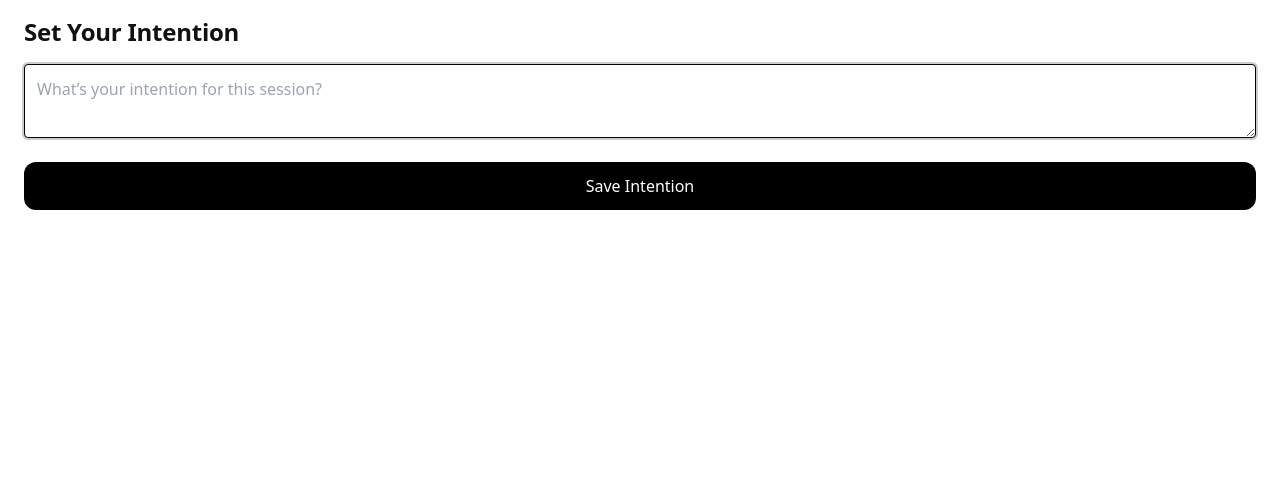
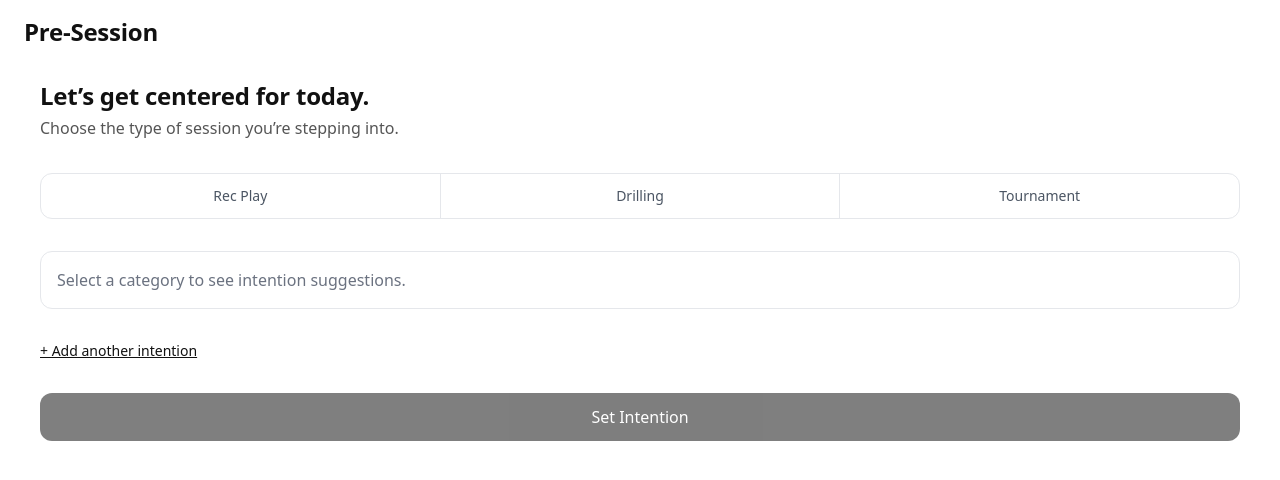
Before and after one commit to caseytaitel/pkkle, a React app in the folder frontend/: page /pre in a window 1280 px wide. Shown: the top 480 px of the page. Built offline with nearby package versions, Linux system fonts and the light colour scheme; the HTML template or start-up script is replaced by a standard one.

Commit message:
V2 Step 3: Complete Pre-Session overhaul (category selector, presets, secondary intention, save logic)

```diff
--- a/frontend/src/api/sessionsApi.ts
+++ b/frontend/src/api/sessionsApi.ts
@@ -4,6 +4,7 @@ import type { Session, SessionType } from "../types/Session";
 export interface CreateSessionInput {
   type: SessionType;
   intention?: string | null;
+  secondaryIntention?: string | null;
   emotion?: string | null;
   reflection?: string | null;
 }
--- /dev/null
+++ b/frontend/src/components/pre/CategorySelector.tsx
@@ -0,0 +1,41 @@
+import clsx from "clsx";
+
+type Category = "rec" | "drilling" | "tournament";
+
+interface CategorySelectorProps {
+  value: Category | null;
+  onChange: (c: Category) => void;
+}
+
+const OPTIONS: { label: string; value: Category }[] = [
+  { label: "Rec Play", value: "rec" },
+  { label: "Drilling", value: "drilling" },
+  { label: "Tournament", value: "tournament" },
+];
+
+export function CategorySelector({ value, onChange }: CategorySelectorProps) {
+  return (
+    <div className="flex rounded-xl border overflow-hidden bg-white">
+      {OPTIONS.map((opt, idx) => {
+        const active = value === opt.value;
+
+        return (
+          <button
+            type="button"
+            key={opt.value}
+            onClick={() => onChange(opt.value)}
+            className={clsx(
+              "flex-1 py-3 text-center text-sm font-medium transition",
+              active
+                ? "bg-black text-white"
+                : "text-gray-600 hover:bg-gray-100",
+              idx !== 0 && "border-l border-gray-200"
+            )}
+          >
+            {opt.label}
+          </button>
+        );
+      })}
+    </div>
+  );
+}
--- /dev/null
+++ b/frontend/src/components/pre/PrimaryIntentionSection.tsx
@@ -0,0 +1,113 @@
+import { useState } from "react";
+import clsx from "clsx";
+import { Textarea } from "../ui/Textarea";
+
+type Category = "rec" | "drilling" | "tournament";
+
+interface Props {
+  category: Category | null;
+  value: string;
+  onChange: (text: string) => void;
+}
+
+const PRESETS: Record<Category, string[]> = {
+  rec: [
+    "Stay loose and breathe.",
+    "Move with ease, not urgency.",
+    "Play one ball at a time.",
+    "Work the middle with patience.",
+    "Choose smart targets.",
+  ],
+  drilling: [
+    "Work hard. Have fun.",
+    "Active feet. Strong base.",
+    "Watch the ball. Let it come to you.",
+    "Progress > comfort.",
+    "Stay curious, not critical.",
+  ],
+  tournament: [
+    "Stand tall. Shoulders soft. Commit to your shot.",
+    "Follow the gameplan.",
+    "Breathe and anchor between points.",
+    "Connect with your partner.",
+    "One point at a time.",
+  ],
+};
+
+export function PrimaryIntentionSection({ category, value, onChange }: Props) {
+  const [selectedPreset, setSelectedPreset] = useState<string | null>(null);
+
+  // When typing, clear preset selection
+  function handleTextChange(text: string) {
+    if (selectedPreset && text !== selectedPreset) {
+      setSelectedPreset(null);
+    }
+    onChange(text);
+  }
+
+  // When user taps a preset
+  function handlePresetClick(text: string) {
+    setSelectedPreset(text);
+    onChange(text);
+  }
+
+  // Character limit
+  const remaining = 500 - value.length;
+
+  // No category selected yet
+  if (!category) {
+    return (
+      <div className="rounded-xl border p-4 text-gray-500">
+        Select a category to see intention suggestions.
+      </div>
+    );
+  }
+
+  const presets = PRESETS[category];
+
+  return (
+    <div className="flex flex-col gap-4">
+      <div>
+        <p className="font-medium text-lg">What’s your focus today?</p>
+        <p className="text-sm text-gray-500">Try one of these if you’re not sure where to start.</p>
+      </div>
+
+      {/* Preset chips */}
+      <div className="flex flex-wrap gap-2">
+        {presets.map((preset) => (
+          <button
+            key={preset}
+            type="button"
+            onClick={() => handlePresetClick(preset)}
+            className={clsx(
+              "px-3 py-2 rounded-full text-sm border transition",
+              selectedPreset === preset
+                ? "bg-black text-white border-black"
+                : "bg-white text-gray-700 border-gray-300 hover:bg-gray-100"
+            )}
+          >
+            {preset}
+          </button>
+        ))}
+      </div>
+
+      {/* Textarea */}
+      <div>
+        <Textarea
+          value={value}
+          onChange={(e) => handleTextChange(e.target.value)}
+          placeholder="Write your intention…"
+          maxLength={500}
+          className="mt-2"
+        />
+
+        <p className={clsx(
+          "text-right text-sm mt-1",
+          remaining < 0 ? "text-red-600" : "text-gray-400"
+        )}>
+          {remaining} characters remaining
+        </p>
+      </div>
+    </div>
+  );
+}
--- /dev/null
+++ b/frontend/src/components/pre/SecondaryIntentionSection.tsx
@@ -0,0 +1,126 @@
+import { useState } from "react";
+import clsx from "clsx";
+import { Textarea } from "../ui/Textarea";
+
+type Category = "rec" | "drilling" | "tournament";
+
+interface Props {
+  category: Category | null;
+  value: string;
+  onChange: (text: string) => void;
+}
+
+const PRESETS: Record<Category, string[]> = {
+  rec: [
+    "Stay loose and breathe.",
+    "Move with ease, not urgency.",
+    "Play one ball at a time.",
+    "Work the middle with patience.",
+    "Choose smart targets.",
+  ],
+  drilling: [
+    "Work hard. Have fun.",
+    "Active feet. Strong base.",
+    "Watch the ball. Let it come to you.",
+    "Progress > comfort.",
+    "Stay curious, not critical.",
+  ],
+  tournament: [
+    "Stand tall. Shoulders soft. Commit to your shot.",
+    "Follow the gameplan.",
+    "Breathe and anchor between points.",
+    "Connect with your partner.",
+    "One point at a time.",
+  ],
+};
+
+export function SecondaryIntentionSection({
+  category,
+  value,
+  onChange,
+}: Props) {
+  const [open, setOpen] = useState(false);
+  const [selectedPreset, setSelectedPreset] = useState<string | null>(null);
+
+  function handlePresetClick(text: string) {
+    setSelectedPreset(text);
+    onChange(text);
+  }
+
+  function handleTextChange(text: string) {
+    if (selectedPreset && text !== selectedPreset) {
+      setSelectedPreset(null);
+    }
+    onChange(text);
+  }
+
+  const remaining = 500 - value.length;
+
+  return (
+    <div className="flex flex-col gap-4">
+
+      {/* Collapsed header */}
+      {!open && (
+        <button
+          type="button"
+          onClick={() => setOpen(true)}
+          className="text-left text-[var(--text-primary)] underline text-sm font-medium"
+        >
+          + Add another intention
+        </button>
+      )}
+
+      {open && (
+        <div className="flex flex-col gap-4 p-4 border rounded-xl">
+
+          <p className="font-medium text-lg">Optional: Add a second intention</p>
+
+          {/* No category yet */}
+          {!category && (
+            <p className="text-gray-500">Select a category to see suggestions.</p>
+          )}
+
+          {/* Preset chips */}
+          {category && (
+            <div className="flex flex-wrap gap-2">
+              {PRESETS[category].map((preset) => (
+                <button
+                  type="button"
+                  key={preset}
+                  onClick={() => handlePresetClick(preset)}
+                  className={clsx(
+                    "px-3 py-2 rounded-full text-sm border transition",
+                    selectedPreset === preset
+                      ? "bg-black text-white border-black"
+                      : "bg-white text-gray-700 border-gray-300 hover:bg-gray-100"
+                  )}
+                >
+                  {preset}
+                </button>
+              ))}
+            </div>
+          )}
+
+          {/* Textarea */}
+          <div>
+            <Textarea
+              value={value}
+              onChange={(e) => handleTextChange(e.target.value)}
+              placeholder="Write your intention…"
+              maxLength={500}
+            />
+
+            <p
+              className={clsx(
+                "text-right text-sm mt-1",
+                remaining < 0 ? "text-red-600" : "text-gray-400"
+              )}
+            >
+              {remaining} characters remaining
+            </p>
+          </div>
+        </div>
+      )}
+    </div>
+  );
+}
--- a/frontend/src/pages/pre/PreSessionPage.tsx
+++ b/frontend/src/pages/pre/PreSessionPage.tsx
@@ -2,16 +2,22 @@ import { useState, type FormEvent } from "react";
 import { sessionsApi } from "../../api/sessionsApi";
 import Page from "../../components/ui/Page";
 import { Button } from "../../components/ui/Button";
-import { Textarea } from "../../components/ui/Textarea";
+import { CategorySelector } from "../../components/pre/CategorySelector";
+import { PrimaryIntentionSection } from "../../components/pre/PrimaryIntentionSection";
+import { SecondaryIntentionSection } from "../../components/pre/SecondaryIntentionSection";
 import { useNavigate } from "react-router-dom";
 
 export default function PreSessionPage() {
+  const navigate = useNavigate();
+  const [category, setCategory] = useState<"rec" | "drilling" | "tournament" | null>(null);
   const [intention, setIntention] = useState("");
+  const [secondaryIntention, setSecondaryIntention] = useState("");
   const [loading, setLoading] = useState(false);
   const [error, setError] = useState("");
-  const navigate = useNavigate();
 
+  // Submit handler — kept but NOT fully wired yet
   async function handleSubmit(e: FormEvent) {
+    console.log("SUBMIT FIRED");
     e.preventDefault();
     setError("");
     setLoading(true);
@@ -20,8 +26,12 @@ export default function PreSessionPage() {
       await sessionsApi.create({
         type: "pre",
         intention,
+        ...(secondaryIntention.trim().length > 0 && {
+          secondaryIntention: secondaryIntention.trim(),
+        }),
       });
-      navigate("/session/success", { state: { type: "pre"} });
+
+      navigate("/session/success", { state: { type: "pre" } });
     } catch (err) {
       setError("Failed to save your intention. Try again.");
     } finally {
@@ -30,21 +40,55 @@ export default function PreSessionPage() {
   }
 
   return (
-    <Page title="Set Your Intention">
-      <form onSubmit={handleSubmit} className="flex flex-col gap-6">
-        <Textarea
-        autoFocus
-        placeholder="What’s your intention for this session?"
-        value={intention}
-        onChange={(e) => setIntention(e.target.value)}
-        required
+    <Page title="Pre-Session">
+      <form onSubmit={handleSubmit} className="flex flex-col gap-8 px-4 py-4">
+
+        {/* Header */}
+        <div>
+          <h1 className="text-2xl font-semibold">Let’s get centered for today.</h1>
+          <p className="text-[var(--text-secondary)] mt-1">
+            Choose the type of session you’re stepping into.
+          </p>
+        </div>
+
+        <div>
+          <CategorySelector
+            value={category}
+            onChange={(c) => {
+              setCategory(c);
+              setError("");
+            }}
+          />
+        </div>
+
+        <PrimaryIntentionSection
+          category={category}
+          value={intention}
+          onChange={(text) => {
+            setIntention(text);
+            setError("");
+          }}
+        />
+
+        <SecondaryIntentionSection
+          category={category}
+          value={secondaryIntention}
+          onChange={(text) => {
+            setSecondaryIntention(text);
+            setError("");
+          }}
         />
 
         {error && <p className="text-red-600">{error}</p>}
 
-        <Button type="submit" disabled={loading}>
-          {loading ? "Saving..." : "Save Intention"}
+        <Button
+          type="submit"
+          disabled={loading || !category || intention.trim().length === 0}
+          className="w-full"
+        >
+          {loading ? "Saving..." : "Set Intention"}
         </Button>
+
       </form>
     </Page>
   );
```
Also changed, not shown: 1 other file (tests, documents, lock files or other folders).
